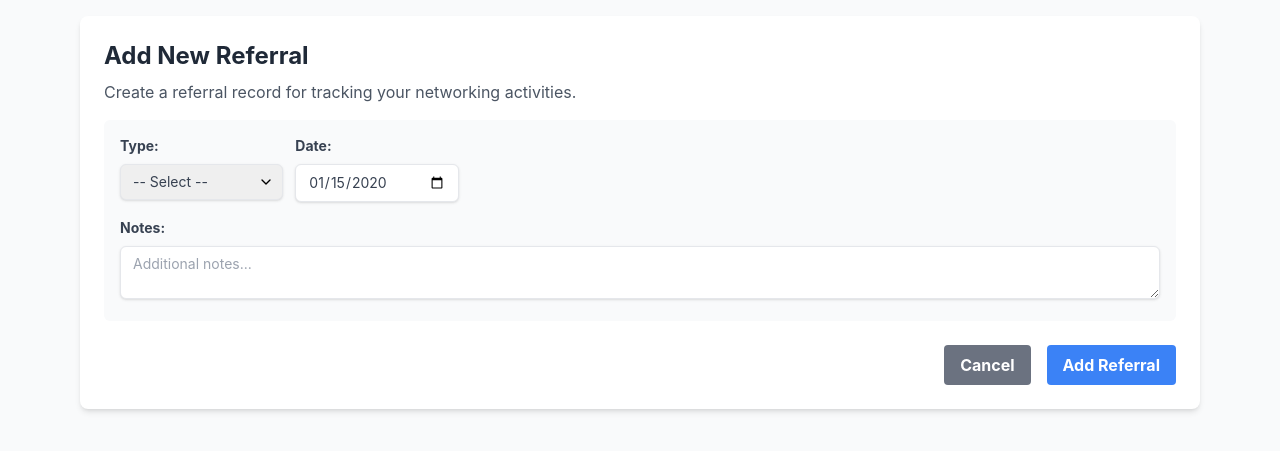
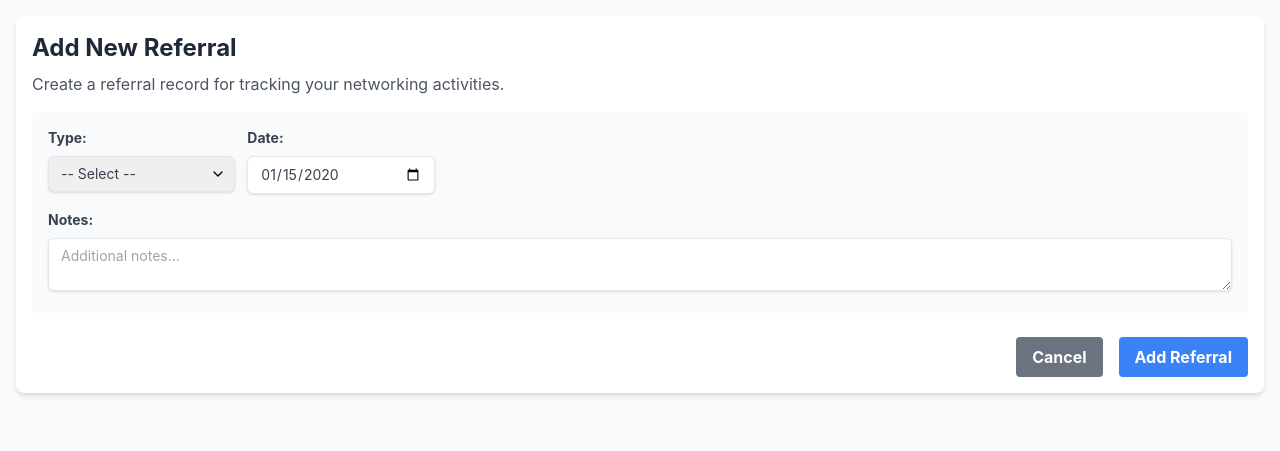
Before and after one commit to sabadmin/Membership, a Flask app: template templates/referrals/add_referral.html in a window 1280 px wide. Shown: the top 451 px of the page. Run offline with Flask 3, Linux system fonts and the light colour scheme; tables that the repository leaves empty hold one stand-in row (Sample ...); the template is opened without the code that fills it: values named after a table or form of the project are taken from there, most other values are stand-ins (such as "Sample title", 1, 10 or a date in 2020); some libraries are stand-ins or nearby versions.

Commit message:
Fix popup

```diff
--- a/templates/referrals/add_referral.html
+++ b/templates/referrals/add_referral.html
@@ -3,8 +3,8 @@
 {% block title %}{{ tenant_display_name }} - Add Referral{% endblock %}
 
 {% block content %}
-<div class="max-w-6xl mx-auto px-4 py-4">
-    <div class="bg-white p-6 rounded-lg shadow-md">
+<div class="w-full mx-auto px-4 py-4">
+    <div class="bg-white p-4 rounded-lg shadow-md">
         <div class="mb-4">
             <h1 class="text-2xl font-bold text-gray-800">Add New Referral</h1>
             <p class="text-gray-600 mt-2">Create a referral record for tracking your networking activities.</p>
```
Also changed, not shown: other parts of templates/referrals/add_referral.html (+3 -1 lines).
